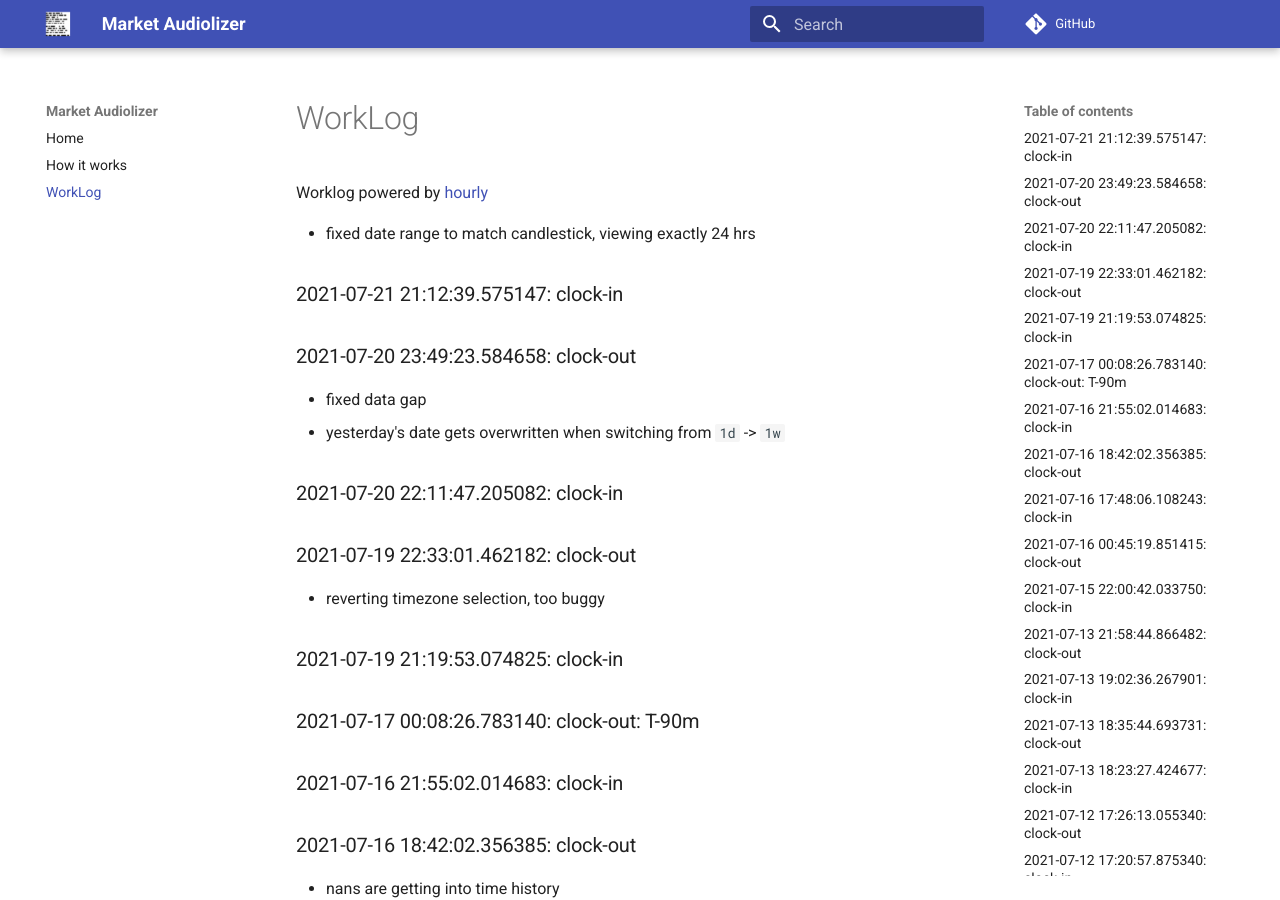
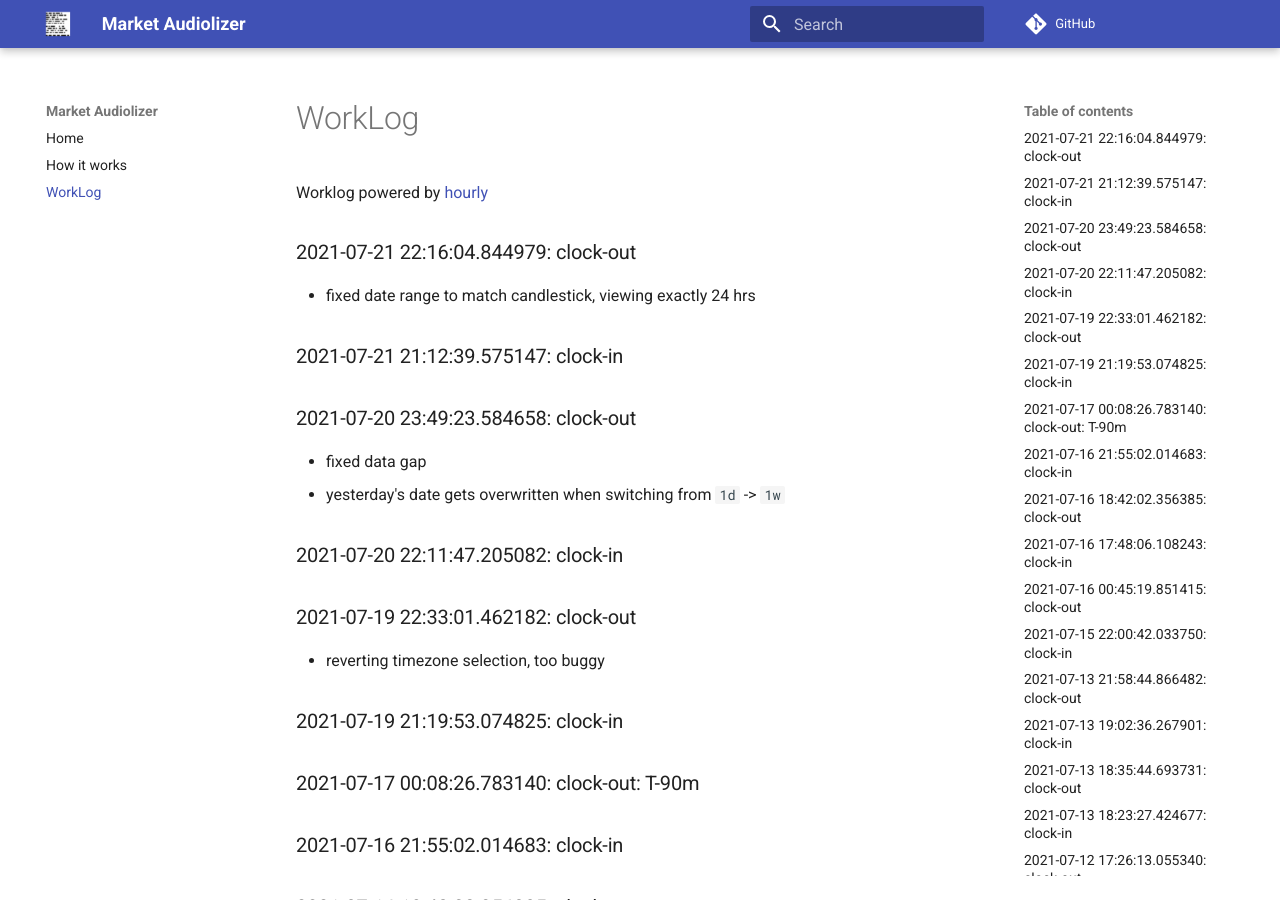
Before and after one commit to asherp/audiolizer, an MkDocs documentation site: the page built from docs/WorkLog.md, in a window 1280 px wide and 900 px high. Built offline with MkDocs 1.6.1 and Material for MkDocs 9.7.7, drawn with Linux system fonts in a browser that asks for light colours; comment, search, counter and statistics services are not loaded.

Commit message:
clock-out

```diff
--- a/WorkLog.md
+++ b/WorkLog.md
@@ -1,3 +1,5 @@
+### 2021-07-21 22:16:04.844979: clock-out
+
 * fixed date range to match candlestick, viewing exactly 24 hrs
 
 ### 2021-07-21 21:12:39.575147: clock-in
```
